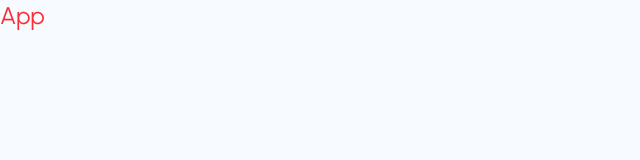
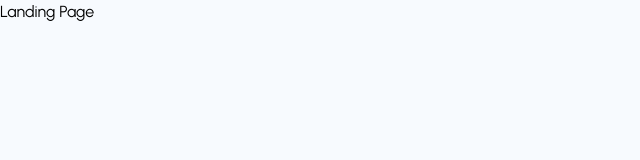
Before and after one commit to robera-19/Job-portal-website, a React (Vite) app in the folder frontend/job-portal/: page / in a window 1280 px wide. Shown: the top 160 px of the page, without its empty margins (0-640 px from the left). Built offline with nearby package versions, Linux system fonts and the light colour scheme.

Commit message:
impelement routes and import

```diff
--- a/frontend/job-portal/src/App.jsx
+++ b/frontend/job-portal/src/App.jsx
@@ -1,7 +1,68 @@
-import React from "react";
+import {
+  BrowserRouter as Router,
+  Routes,
+  Route,
+  Navigate,
+}
+from "react-router-dom";
+
+import {Toaster} from "react-hot-toast";
+
+import LandingPage from "./pages/LandingPage/LandingPage";
+import SignUp from "./pages/Auth/SignUp";
+import Login from "./pages/Auth/Login";
+import JobSeekerDashboard from "./pages/JobSeeker/JobSeekerDashboard";
+import JobDetails from "./pages/JobSeeker/JobDetails";
+import SavedJobs from "./pages/JobSeeker/SavedJobs";
+import Profile from "./pages/JobSeeker/UserPofile";
+
+import EmployerDashboard from "./pages/Employer/EmployerDashboard";
+import PostJob from "./pages/Employer/JobPostingForm";
+import ManageJobs from "./pages/Employer/ManageJobs";
+import ApplicantsViewer from "./pages/Employer/ApplicationViewer";
+import EmployerProfilePage from "./pages/Employer/EmployerProfilePage";
+
+import ProtectedRoute from "./routes/ProtectedRoute";
 
 const App = () => {
-  return <div className="text-2xl text-red-500">App</div>;
+  return (
+    <div>
+      <Router>
+        <Routes>
+          /*public routes*/
+          <Route path="/" element={<LandingPage />} />
+          <Route path="/SignUp" element={<SignUp />} />
+          <Route path="/login" element={<Login />} />
+          <Route path="/find-jobs" element={<JobSeekerDashboard />} />
+          <Route path="/job/:id" element={<JobDetails />} />
+          <Route path="/saved-jobs" element={<SavedJobs />} />
+          <Route path="/profile" element={<Profile />} />
+          /*private routes*/
+          <Route element={<ProtectedRoute requiredRole="employer" />}>
+            <Route path="/employer-dashboard" element={<EmployerDashboard />} />
+            <Route path="/employer/post-job" element={<PostJob />} />
+            <Route path="/employer/manage-jobs" element={<ManageJobs />} />
+            <Route
+              path="/employer/applicants/:jobId"
+              element={<ApplicantsViewer />}
+            />
+            <Route path="/company-profile" element={<EmployerProfilePage />} />
+          </Route>
+          /*catch all route*/
+          <Route path="*" element={<Navigate to="/" replace />} />
+        </Routes>
+      </Router>
+
+      <Toaster
+        toastOptions={{
+          className: "",
+          style: {
+            fontSize: "13px",
+          },
+        }}
+      />
+    </div>
+  );
 };
 
 export default App;
```
